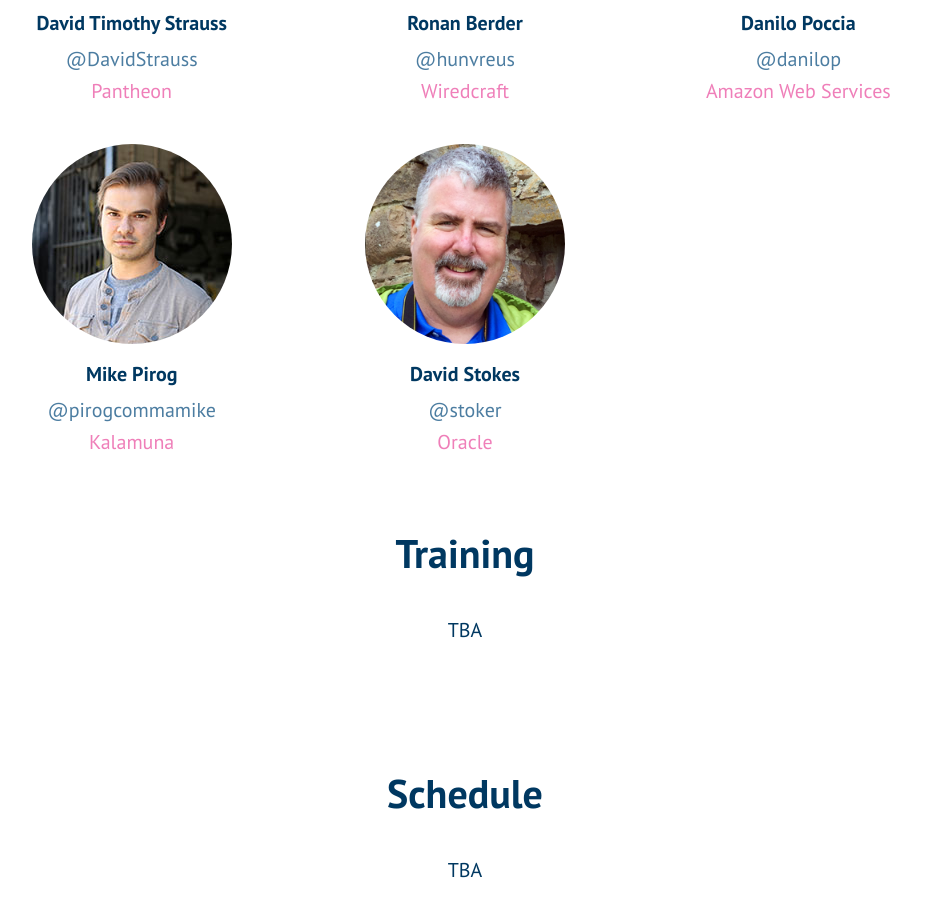
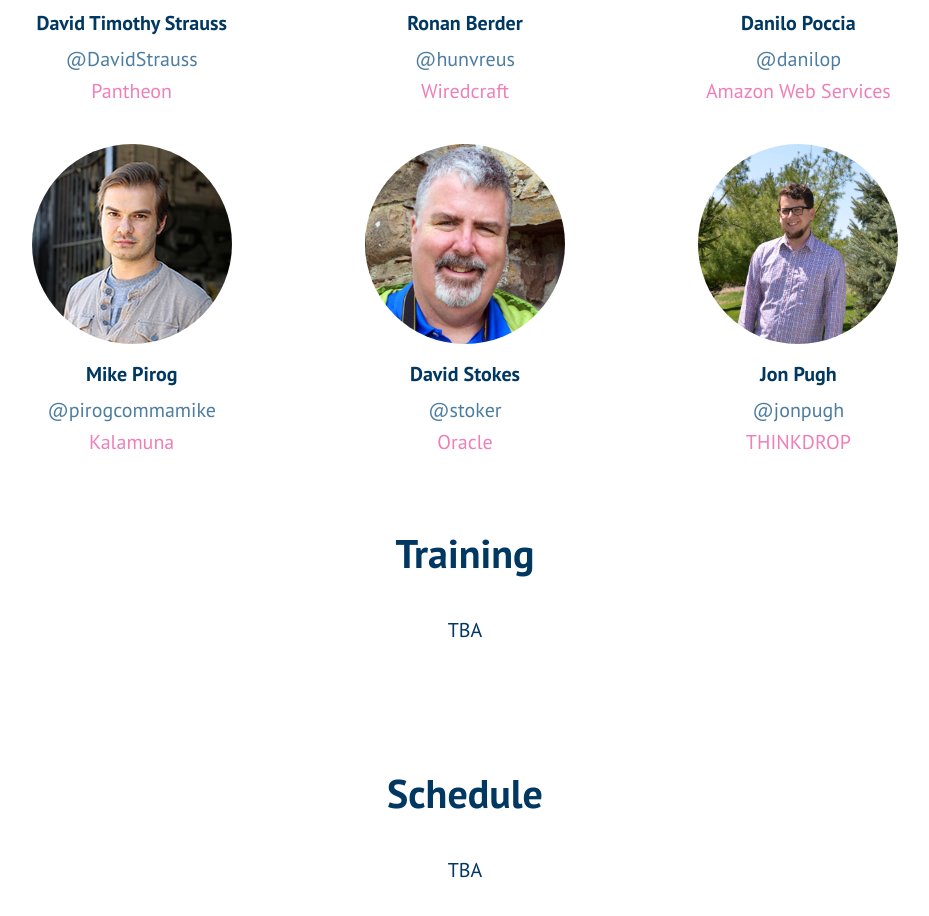
Before and after one commit to NYC-Camp/devops-camp, a website: page index.html in a window 1280 px wide. Shown: the part 1514-2430 px from the top of the page, without its empty margins (175-1104 px from the left). Drawn offline with nearby package versions, Linux system fonts and the light colour scheme.

Commit message:
adds Jon Pugh

```diff
--- a/index.html
+++ b/index.html
@@ -98,6 +98,12 @@
             <p class="twitter-handle"><a href="https://twitter.com/stoker" target="_blank">@stoker</a></p>
             <p class="speaker--company"><a href="http://www.oracle.com/index.html" target="_blank">Oracle</a></p>
           </div>
+          <div class="speaker--wrapper">
+            <img class="speaker-avatar" src="images/speakers/jon-pugh.jpg">
+            <h4>Jon Pugh</h4>
+            <p class="twitter-handle"><a href="https://twitter.com/jonpugh" target="_blank">@jonpugh</a></p>
+            <p class="speaker--company"><a href="http://thinkdrop.net/" target="_blank">THINKDROP</a></p>
+          </div>
       </div>
     </section>
     <section id="training">
--- a/sass/partials/components/sections/_speakers.scss
+++ b/sass/partials/components/sections/_speakers.scss
@@ -10,7 +10,8 @@
     &:nth-of-type(5) {
       @include grid-span(4, 5, $gutter: 0);
     }
-    &:nth-of-type(3) {
+    &:nth-of-type(3),
+    &:nth-of-type(6) {
       @include grid-span(4, 9, $gutter: 0);
     }
   }
```
Also changed, not shown: css/style.css, images/speakers/jon-pugh.jpg (added).
